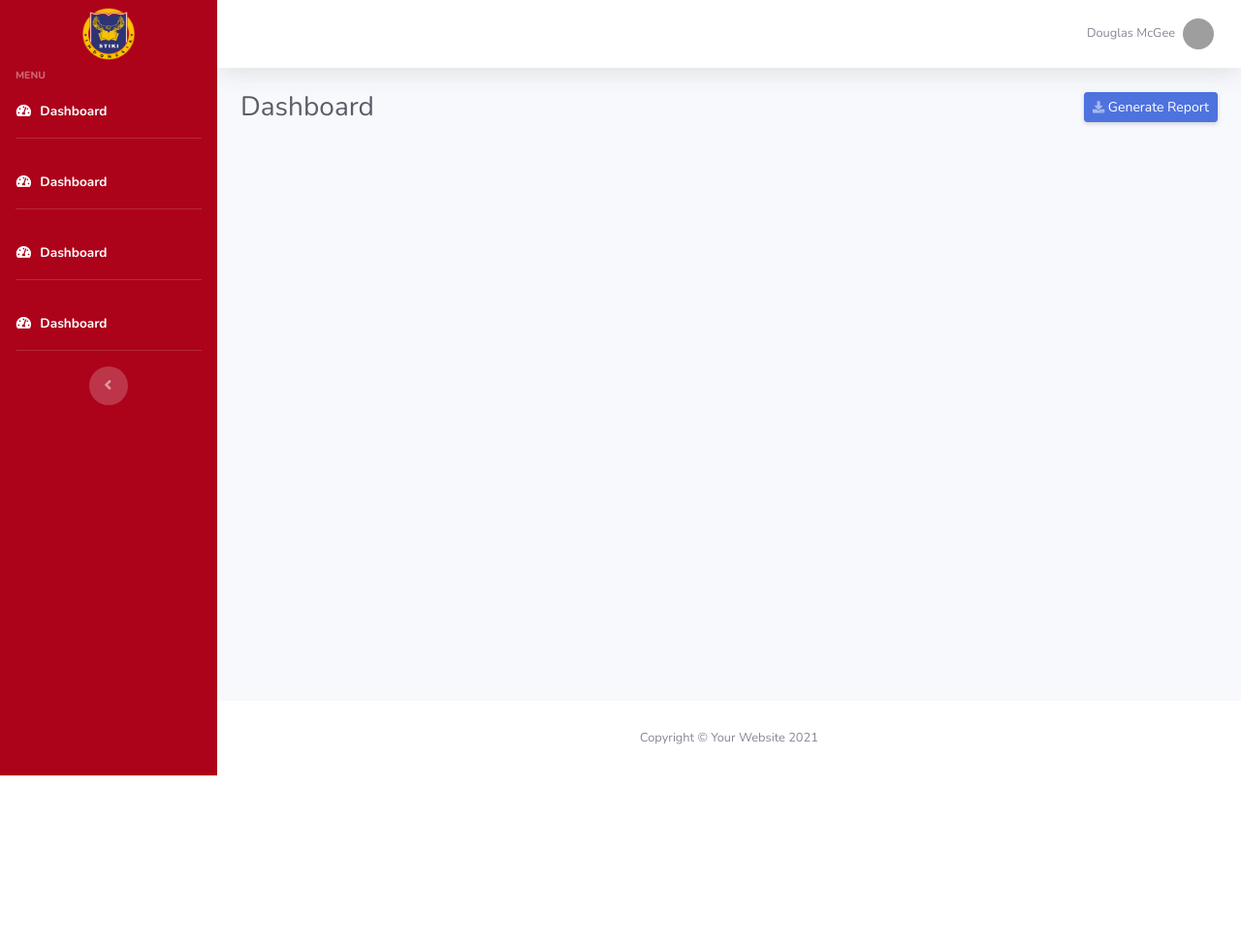
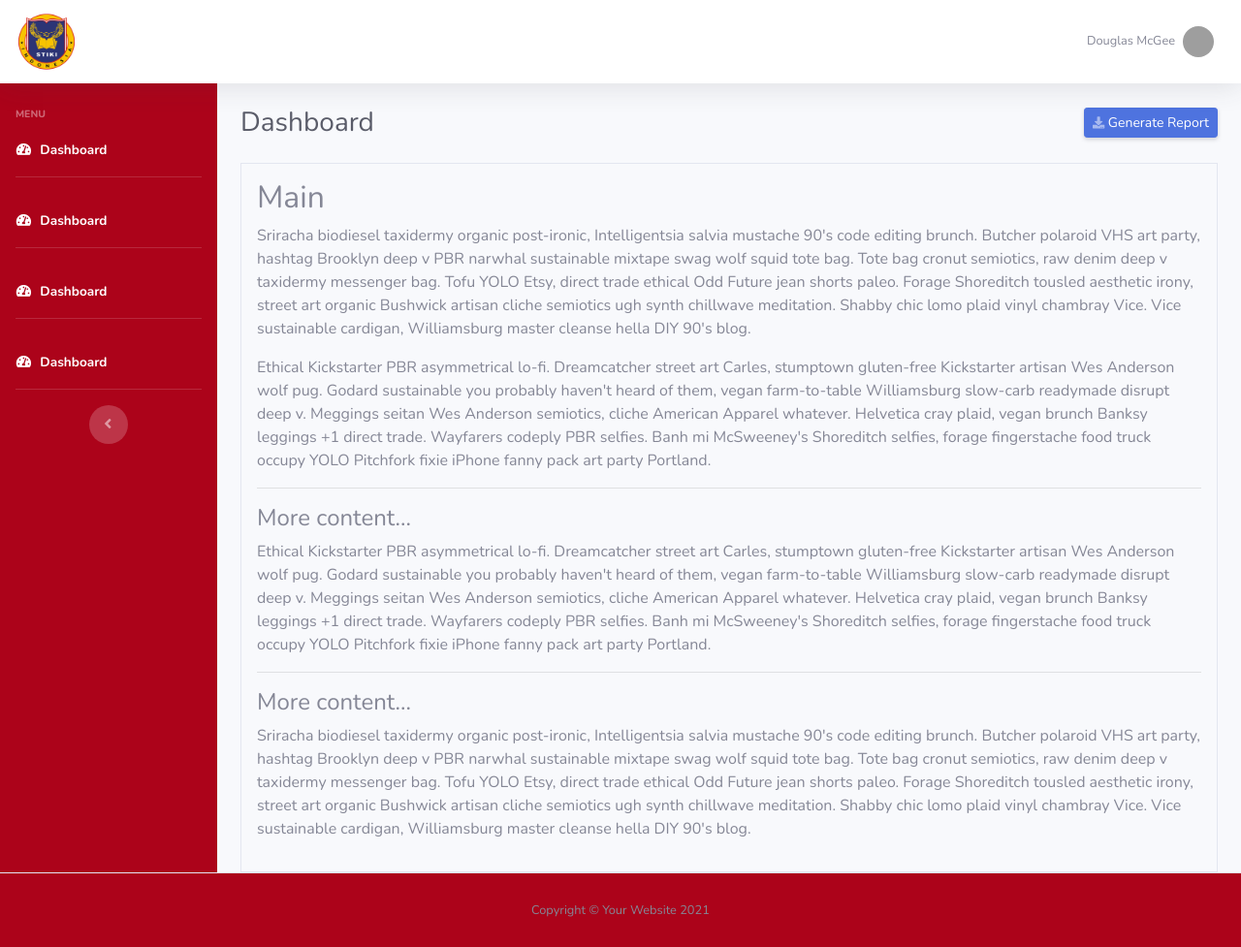
Before and after one commit to Backendmonk/Web_Tugas_akhir, a PHP site: page /Pembina/index.php in a window 1280 px wide. Shown: the whole page at 97% size. Before the commit the page ends 800 px from the top, so only its background shows below. Run offline with PHP 8.4, Linux system fonts and the light colour scheme; grey boxes are pictures that could not be loaded.

Commit message:
ubah tamplate sesuai blueprint

```diff
--- a/Pembina/index.php
+++ b/Pembina/index.php
@@ -16,18 +16,16 @@
 </head>
 
 <body id="page-top">
-
+<?php include '../template/navbar.php' ?>
     <!-- Page Wrapper -->
     <div id="wrapper">
 
     <?php include '../template/sidebar.php' ?>
         <!-- Content Wrapper -->
-        <div id="content-wrapper" class="d-flex flex-column">
+        <div id="content-wrapper" class="d-flex flex-column pt-4">
 
             <!-- Main Content -->
             <div id="content">
-
-<?php include '../template/navbar.php' ?>
 
                 <!-- Begin Page Content -->
                 <div class="container-fluid">
@@ -41,7 +39,19 @@
 
                     <!-- Content Row -->
                     <div class="row">
-
+                    <main class="col overflow-auto h-100">
+            <div class="bg-light border rounded-3 p-3">
+                <h2>Main</h2>
+                <p>Sriracha biodiesel taxidermy organic post-ironic, Intelligentsia salvia mustache 90's code editing brunch. Butcher polaroid VHS art party, hashtag Brooklyn deep v PBR narwhal sustainable mixtape swag wolf squid tote bag. Tote bag cronut semiotics, raw denim deep v taxidermy messenger bag. Tofu YOLO Etsy, direct trade ethical Odd Future jean shorts paleo. Forage Shoreditch tousled aesthetic irony, street art organic Bushwick artisan cliche semiotics ugh synth chillwave meditation. Shabby chic lomo plaid vinyl chambray Vice. Vice sustainable cardigan, Williamsburg master cleanse hella DIY 90's blog.</p>
+                <p>Ethical Kickstarter PBR asymmetrical lo-fi. Dreamcatcher street art Carles, stumptown gluten-free Kickstarter artisan Wes Anderson wolf pug. Godard sustainable you probably haven't heard of them, vegan farm-to-table Williamsburg slow-carb readymade disrupt deep v. Meggings seitan Wes Anderson semiotics, cliche American Apparel whatever. Helvetica cray plaid, vegan brunch Banksy leggings +1 direct trade. Wayfarers codeply PBR selfies. Banh mi McSweeney's Shoreditch selfies, forage fingerstache food truck occupy YOLO Pitchfork fixie iPhone fanny pack art party Portland.</p>
+                <hr />
+                <h4>More content...</h4>
+                <p>Ethical Kickstarter PBR asymmetrical lo-fi. Dreamcatcher street art Carles, stumptown gluten-free Kickstarter artisan Wes Anderson wolf pug. Godard sustainable you probably haven't heard of them, vegan farm-to-table Williamsburg slow-carb readymade disrupt deep v. Meggings seitan Wes Anderson semiotics, cliche American Apparel whatever. Helvetica cray plaid, vegan brunch Banksy leggings +1 direct trade. Wayfarers codeply PBR selfies. Banh mi McSweeney's Shoreditch selfies, forage fingerstache food truck occupy YOLO Pitchfork fixie iPhone fanny pack art party Portland.</p>
+                <hr />
+                <h4>More content...</h4>
+                <p>Sriracha biodiesel taxidermy organic post-ironic, Intelligentsia salvia mustache 90's code editing brunch. Butcher polaroid VHS art party, hashtag Brooklyn deep v PBR narwhal sustainable mixtape swag wolf squid tote bag. Tote bag cronut semiotics, raw denim deep v taxidermy messenger bag. Tofu YOLO Etsy, direct trade ethical Odd Future jean shorts paleo. Forage Shoreditch tousled aesthetic irony, street art organic Bushwick artisan cliche semiotics ugh synth chillwave meditation. Shabby chic lomo plaid vinyl chambray Vice. Vice sustainable cardigan, Williamsburg master cleanse hella DIY 90's blog.</p>
+            </div>
+        </main>
                     </div>
 
                     <!-- Content Row -->
@@ -57,16 +67,16 @@
             </div>
             <!-- End of Main Content -->
 
-            <!-- Footer -->
-           <?php include '../template/footer.php' ?>
-            <!-- End of Footer -->
+
 
         </div>
         <!-- End of Content Wrapper -->
 
     </div>
     <!-- End of Page Wrapper -->
-
+<!-- Footer -->
+<?php include '../template/footer.php' ?>
+            <!-- End of Footer -->
     <!-- Scroll to Top Button-->
     <a class="scroll-to-top rounded" href="#page-top">
         <i class="fas fa-angle-up"></i>
--- a/template/footer.php
+++ b/template/footer.php
@@ -1,4 +1,4 @@
-<footer class="sticky-footer bg-white">
+<footer class="sticky-footer bg-utama border-top">
     <div class="container my-auto">
         <div class="copyright text-center my-auto">
             <span>Copyright &copy; Your Website 2021</span>
--- a/template/navbar.php
+++ b/template/navbar.php
@@ -1,11 +1,12 @@
 <!-- Topbar -->
-<nav class="navbar navbar-expand navbar-light bg-white topbar mb-4 static-top shadow">
+<nav class="navbar  navbar-expand navbar-light bg-white topbar static-top shadow " style="height: fit-content;">
 
-<!-- Sidebar Toggle (Topbar) -->
-<button id="sidebarToggleTop" class="btn btn-link d-md-none rounded-circle mr-3">
-    <i class="fa fa-bars"></i>
-</button>
-
+<!-- Sidebar - Brand -->
+<a class="sidebar-brand d-flex align-items-center justify-content-center" href="index.html">
+    <div class="sidebar-brand-icon ">
+        <img style="width: 20%;" src="../img/LogoStiki.png" alt="Image" class="img-fluid">
+    </div>
+</a>
 
 <!-- Topbar Navbar -->
 <ul class="navbar-nav ml-auto">
@@ -22,19 +23,6 @@
         <!-- Dropdown - User Information -->
         <div class="dropdown-menu dropdown-menu-right shadow animated--grow-in"
             aria-labelledby="userDropdown">
-            <a class="dropdown-item" href="#">
-                <i class="fas fa-user fa-sm fa-fw mr-2 text-gray-400"></i>
-                Profile
-            </a>
-            <a class="dropdown-item" href="#">
-                <i class="fas fa-cogs fa-sm fa-fw mr-2 text-gray-400"></i>
-                Settings
-            </a>
-            <a class="dropdown-item" href="#">
-                <i class="fas fa-list fa-sm fa-fw mr-2 text-gray-400"></i>
-                Activity Log
-            </a>
-            <div class="dropdown-divider"></div>
             <a class="dropdown-item" href="#" data-toggle="modal" data-target="#logoutModal">
                 <i class="fas fa-sign-out-alt fa-sm fa-fw mr-2 text-gray-400"></i>
                 Logout
--- a/template/sidebar.php
+++ b/template/sidebar.php
@@ -1,16 +1,5 @@
    <!-- Sidebar -->
-   <ul class="navbar-nav bg-utama sidebar sidebar-dark accordion" id="accordionSidebar">
-
-
-
-<!-- Sidebar - Brand -->
-<a class="sidebar-brand d-flex align-items-center justify-content-center" href="index.html">
-    <div class="sidebar-brand-icon ">
-        <img style="width: 60px;" src="../img/LogoStiki.png" alt="Image" class="img-fluid">
-    </div>
-</a>
-
-
+   <ul class="navbar-nav bg-utama sidebar sidebar-dark accordion pt-4" id="accordionSidebar">
 
 <!-- Heading -->
 <div class="sidebar-heading">
```
Lines whose indentation alone changed are shown as unchanged.
